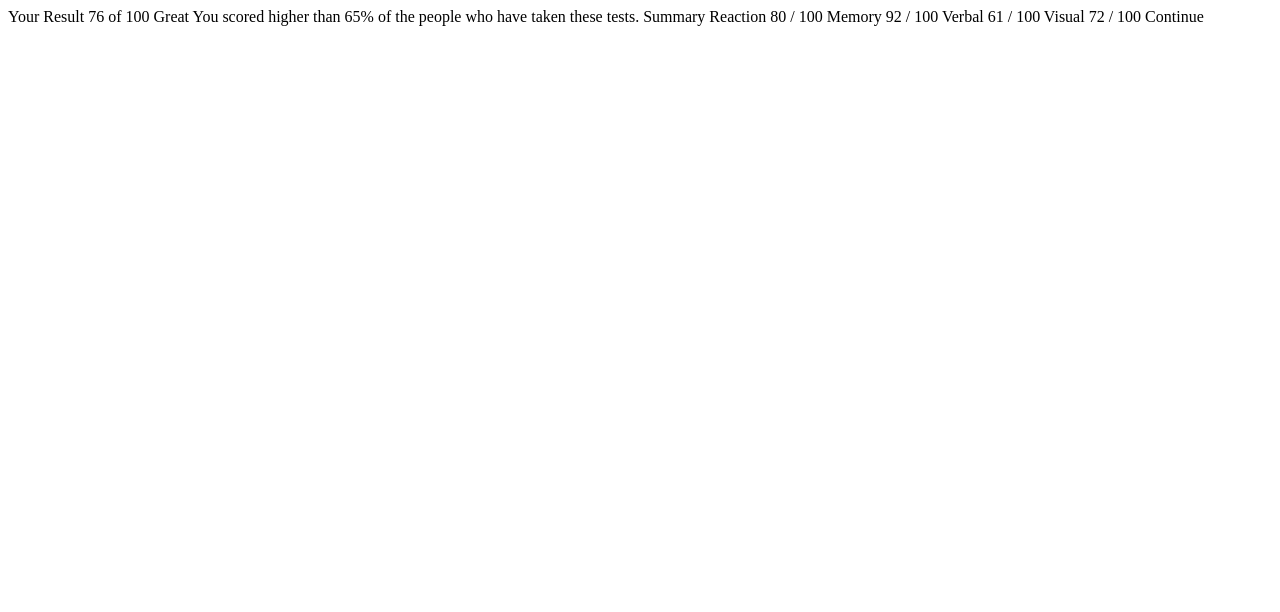
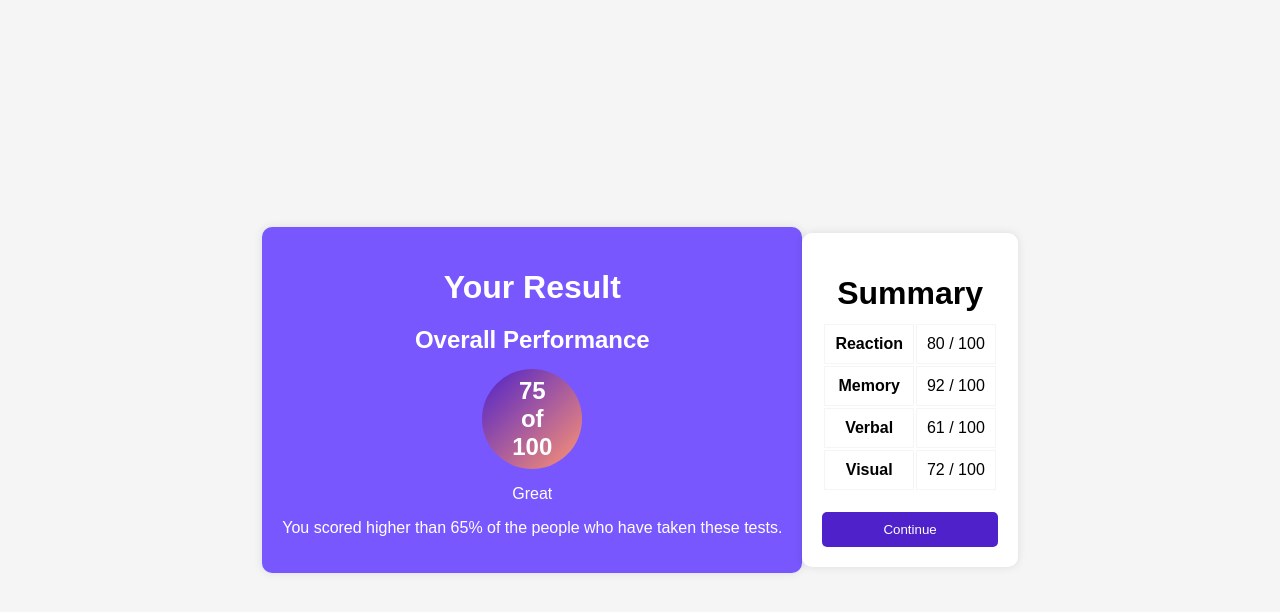
Before and after one commit to dewanugrah/results-summary-component-main, a website: page index.html in a window 1280 px wide. Drawn offline with Linux system fonts and the light colour scheme.

Commit message:
tambah sass

```diff
--- a/index.html
+++ b/index.html
@@ -1,43 +1,43 @@
 <!DOCTYPE html>
 <html lang="en">
 <head>
-  <meta charset="UTF-8">
-  <meta name="viewport" content="width=device-width, initial-scale=1.0"> <!-- displays site properly based on user's device -->
-
-  <link rel="icon" type="image/png" sizes="32x32" href="./assets/images/favicon-32x32.png">
-
-  <title>Frontend Mentor | Results summary component</title>
-
-  <!-- Feel free to remove these styles or customise in your own stylesheet 👍 -->
-  <style>
-    .attribution { font-size: 11px; text-align: center; }
-    .attribution a { color: hsl(228, 45%, 44%); }
-  </style>
+    <meta charset="UTF-8">
+    <meta name="viewport" content="width=device-width, initial-scale=1.0">
+    <title>Result Page</title>
+    <link rel="stylesheet" href="style.css">
 </head>
 <body>
-
-  Your Result
-  76
-  of 100
-
-  Great
-  You scored higher than 65% of the people who have taken these tests.
-
-  Summary
-
-  Reaction
-  80 / 100
-
-  Memory
-  92 / 100
-
-  Verbal
-  61 / 100
-
-  Visual
-  72 / 100
-
-  Continue
-
+    <div class="result-container">
+        <h1>Your Result</h1>
+        <h2>Overall Performance</h2>
+        <div class="circle-background">
+            <div class="circle-border"></div>
+            <div class="circle-score">75 of 100</div>
+        </div>
+        <p>Great</p>
+        <p>You scored higher than 65% of the people who have taken these tests.</p>
+    </div>
+    <div class="summary-container">
+        <h1>Summary</h1>
+        <table>
+            <tr>
+                <th>Reaction</th>
+                <td>80 / 100</td>
+            </tr>
+            <tr>
+                <th>Memory</th>
+                <td>92 / 100</td>
+            </tr>
+            <tr>
+              <th>Verbal</th>
+              <td>61 / 100</td>
+            </tr>
+            <tr>
+              <th>Visual</th>
+              <td>72 / 100</td>
+            </tr>
+        </table>
+        <button>Continue</button>
+    </div>
 </body>
 </html>
--- /dev/null
+++ b/package.json
@@ -0,0 +1,5 @@
+{
+  "dependencies": {
+    "sass": "^1.69.5"
+  }
+}
--- /dev/null
+++ b/style.scss
@@ -0,0 +1,39 @@
+.container {
+    width: 80%;
+    margin: 0 auto;
+    padding: 20px;
+    background-color: #f7f7f7;
+    box-shadow: 0 2px 5px rgba(0, 0, 0, 0.3);
+   }
+
+   .result-number {
+    font-size: 72px;
+    color: #3f51b5;
+    text-align: center;
+    margin-bottom: 20px;
+   }
+
+   .result-status {
+    font-size: 24px;
+    color: #3f51b5;
+    text-align: center;
+    margin-bottom: 20px;
+   }
+
+   .result-text {
+    font-size: 18px;
+    color: #777;
+    text-align: center;
+    margin-bottom: 20px;
+   }
+
+   .scores {
+    padding: 20px;
+    background-color: #fff;
+    box-shadow: 0 2px 5px rgba(0, 0, 0, 0.3);
+
+    p {
+       margin: 0;
+       padding: 0;
+    }
+   }
```
Also changed, not shown: style.css (added), 1 other file.
